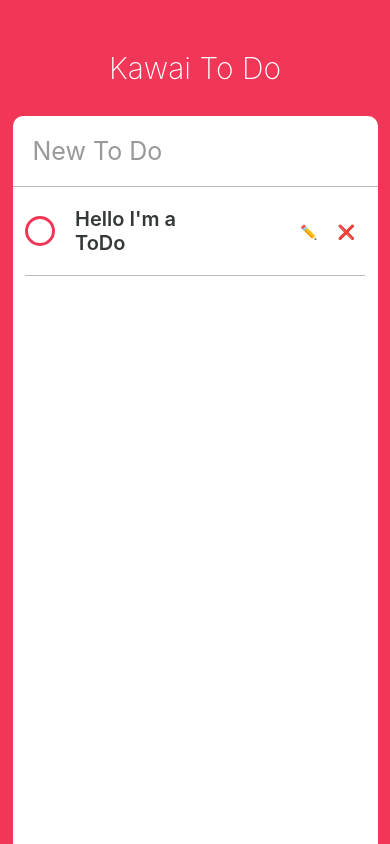
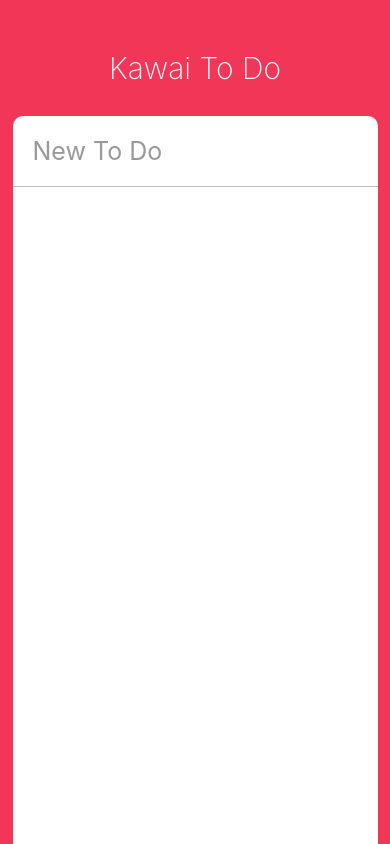
Before and after one commit to sungkuk5420/kawai-To-Do-App, a React Native app: screen / in a window 390 px wide. Built offline with nearby package versions, Linux system fonts and the light colour scheme.

Commit message:
Saving ToDos

```diff
--- a/App.js
+++ b/App.js
@@ -10,15 +10,62 @@ import {
   ScrollView,
 } from "react-native";
 import Todo from "./Todo";
+import {AppLoading} from "expo";
+import "react-native-get-random-values";
+import { v4 as uuidv4 } from "uuid";
+const seed = () => {
+  const one = Math.floor((Math.random() * 100) / 3.92);
+  const two = Math.floor((Math.random() * 100) / 3.92);
+  const three = Math.floor((Math.random() * 100) / 3.92);
+  const four = Math.floor((Math.random() * 100) / 3.92);
+  const five = Math.floor((Math.random() * 100) / 3.92);
+  const six = Math.floor((Math.random() * 100) / 3.92);
+  const seven = Math.floor((Math.random() * 100) / 3.92);
+  const eight = Math.floor((Math.random() * 100) / 3.92);
+  const nine = Math.floor((Math.random() * 100) / 3.92);
+  const ten = Math.floor((Math.random() * 100) / 3.92);
+  const eleven = Math.floor((Math.random() * 100) / 3.92);
+  const twelve = Math.floor((Math.random() * 100) / 3.92);
+  const thirteen = Math.floor((Math.random() * 100) / 3.92);
+  const fourteen = Math.floor((Math.random() * 100) / 3.92);
+  const fifteen = Math.floor((Math.random() * 100) / 3.92);
+  const sixteen = Math.floor((Math.random() * 100) / 3.92);
+  return [
+    one,
+    two,
+    three,
+    four,
+    five,
+    six,
+    seven,
+    eight,
+    nine,
+    ten,
+    eleven,
+    twelve,
+    thirteen,
+    fourteen,
+    fifteen,
+    sixteen
+  ];
+}
 
 const { height, width } = Dimensions.get("window");
 
 export default class App extends React.Component {
   state = {
-    newTodo:""
+    toDos:{},
+    newToDo:"",
+    loadedToDos:false
+  }
+  componentDidMount = ()=>{
+    this._loadToDos();
   }
   render() {
-    const {newTodo} = this.state;
+    const {newToDo,loadedToDos,toDos} = this.state;
+    if(!loadedToDos){
+      return <AppLoading/>
+    }
     return (
       <View style={styles.container}>
         <StatusBar barStyle="light-content" />
@@ -27,8 +74,8 @@ export default class App extends React.Component {
           <TextInput
             style={styles.input}
             placeholder={"New To Do"}
-            value={newTodo}
-            onChangeText={this._controllNewTodo}
+            value={newToDo}
+            onChangeText={this._controllNewToDo}
             placeholderTextColor={"#999"}
             returnKeyType={"done"}
             autoCorrect={false}
@@ -36,16 +83,68 @@ export default class App extends React.Component {
             underlineColorAndroid={"transparent"}
           />
           <ScrollView contentContainerStyle={styles.toDos}>
-            <Todo text={"Hello I'm a ToDo"}></Todo>
+            {Object.values(toDos).map(toDo=>{
+              return <Todo key={toDo.id} {...toDo} deleteToDo={this._deleteToDo}></Todo>
+            })}
           </ScrollView>
         </View>
       </View>
     );
   }
 
-  _controllNewTodo = text => {
+  _controllNewToDo = text => {
     this.setState({
-      newTodo:text
+      newToDo:text
+    })
+  }
+
+  _loadToDos = ()=>{
+    this.setState({
+      loadedToDos:true
+    })
+  }
+
+  _addToDo = ()=>{
+    const {newToDo} = this.state;
+    if(newToDo != ""){
+      this.setState({
+        newToDo:""
+      })
+      this.setState(prevState=>{
+        const ID = uuidv4({ random: seed() });
+        const newToDoObj = {
+          [ID]:{
+            id:ID,
+            isCompleted:false,
+            text:newToDo,
+            createdAt:Date.now()
+          }
+        }
+        console.log(newToDoObj)
+        const newState = {
+          ...prevState,
+          newToDo:"",
+          toDos:{
+            ...prevState.toDos,
+            ...newToDoObj
+          }
+        }
+
+        return {...newState}
+      })
+    }
+  }
+
+  _deleteToDo = (id) =>{
+    this.setState(prevState=>{
+      const toDos = prevState.toDos;
+      delete toDos[id];
+      const newState = {
+        ...prevState,
+        toDos
+      }
+
+      return {...newState}
     })
   }
 }
--- a/Todo.js
+++ b/Todo.js
@@ -1,9 +1,20 @@
 import React, {Component} from "react";
 import {View, Text, StyleSheet, TouchableOpacity, Dimensions, TextInput} from "react-native";
+import PropTypes from "prop-types";
 
 const {width,height} = Dimensions.get("window");
 
 export default class ToDo extends Component {
+    constructor(props){
+        super(props);
+        this.state = {isEditing:false,toDoValue:props.text}
+    }
+    static PropTypes = {
+        text:PropTypes.string.isRequired,
+        isCompleted:PropTypes.bool.isRequired,
+        deleteToDo:PropTypes.func.isRequired,
+        id:PropTypes.string.isRequired
+    }
     state = {
         isEditing :false,
         isCompleted : false,
@@ -11,7 +22,7 @@ export default class ToDo extends Component {
     }
     render(){
         const {isCompleted,isEditing,toDoValue} = this.state;
-        const {text} =this.props;
+        const {text,id,deleteToDo} =this.props;
         return (
             <View style={styles.container}>
                 <View style={styles.column}>
@@ -84,10 +95,8 @@ export default class ToDo extends Component {
         })
     }
     _startEditing = () => {
-        const {text} = this.props;
         this.setState(prevState=>{
             return {
-                toDoValue : text,
                 isEditing : true
             }
         })
```
Also changed, not shown: package.json (+8 -4 lines), 2 other files (tests, documents, lock files or other folders).
